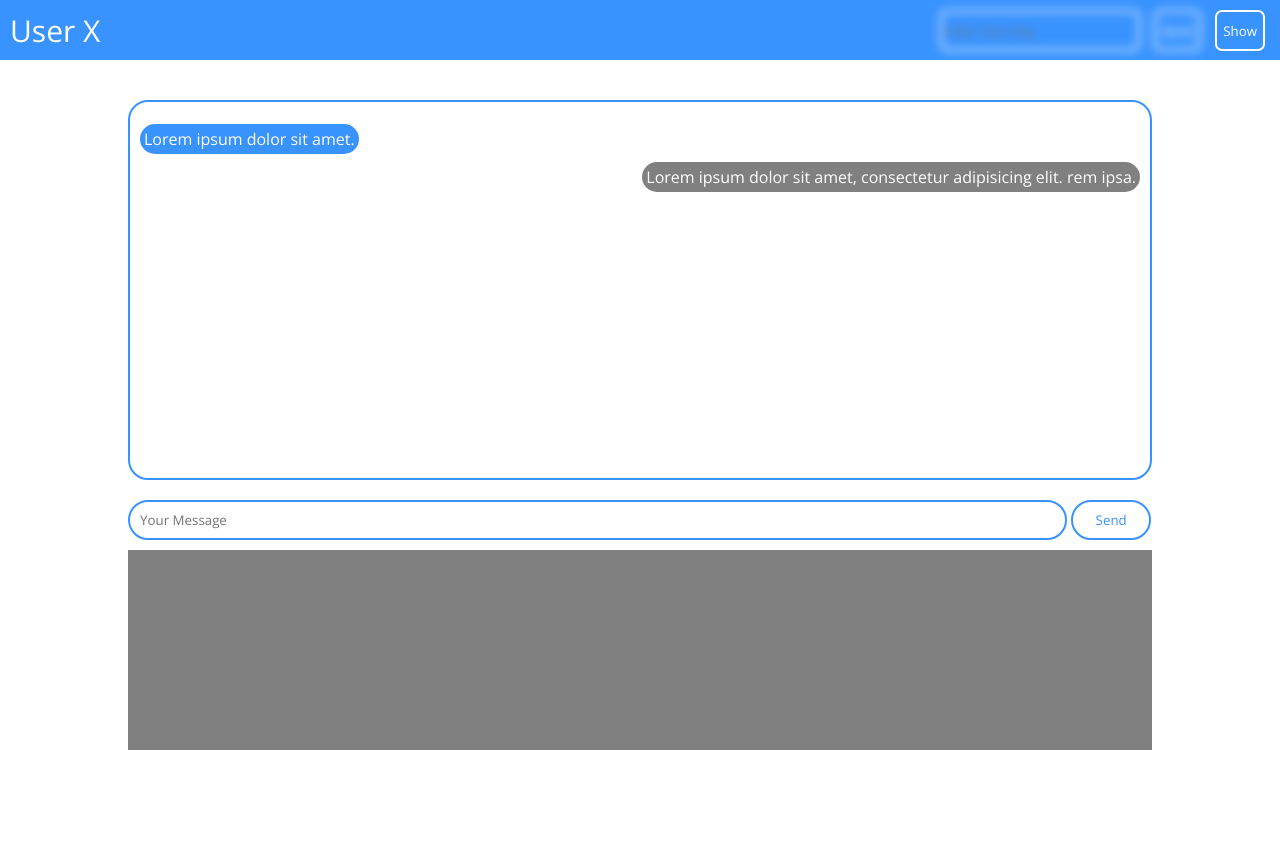
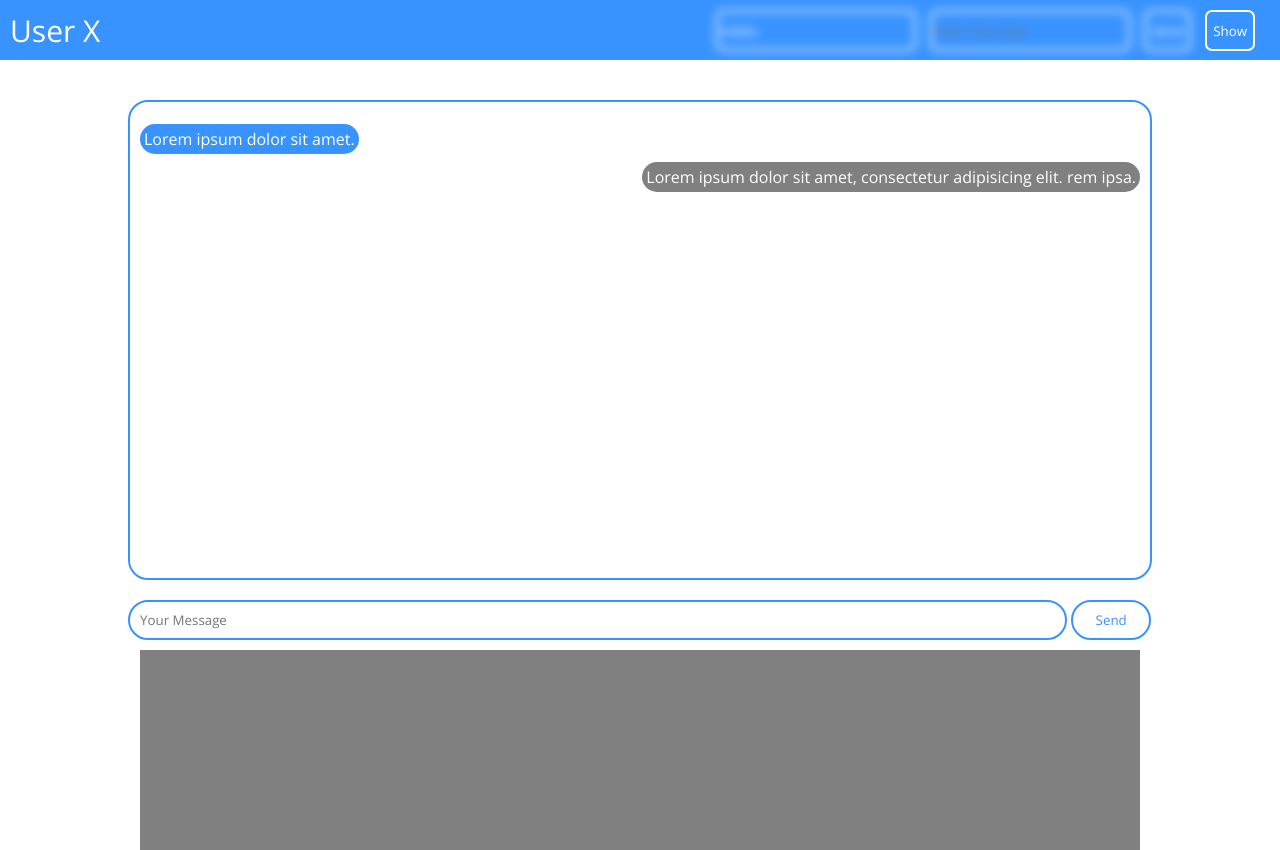
Before and after one commit to theConsite/chatson.io, a Flask app: page /chat_new in a window 1280 px wide. Before the commit the page ends 750 px from the top, so only its background shows below. Run offline with Flask 2, Linux system fonts and the light colour scheme.

Commit message:
chat fixes

```diff
--- a/static/css/chat_new.css
+++ b/static/css/chat_new.css
@@ -36,6 +36,9 @@ nav> #user{
     filter: blur(5px);
     pointer-events: none;
 }
+#chatWindow::-webkit-scrollbar{
+        width: 0
+    }
 #key >div, #key> button{
     display: inline-block;
 }
@@ -61,12 +64,13 @@ nav> #user{
     margin: 0 auto;
     background: gray;
     width: 80vw;
+    max-width: 1000px;
     height: 200px;
 }
 #chat{
     margin: 100px auto 50px auto;
     width: 80vw;
-    height: calc(100vh - 400px);
+    height: calc(100vh - 300px);
 }
 #chat input{
     height: 40px;
@@ -92,6 +96,7 @@ nav> #user{
     border: 2px solid #3993ff;
     border-radius: 20px;
     padding: 10px;
+    overflow-y: scroll;
 }
 
 #chatWindow span{
@@ -115,5 +120,8 @@ nav> #user{
     #hidden input{
     width: 200px;
 }
+    nav{
+        padding-right: 20px;
+    }
 
 }
--- a/static/js/chat_new.js
+++ b/static/js/chat_new.js
@@ -8,3 +8,8 @@ function toggleBlur(){
     }
 }
 alert("Podgląd layoutu, niepodpięte pod flaska")
+function bottomDiv(){
+    var objDiv = document.getElementById("chatWindow");
+    objDiv.scrollTop = objDiv.scrollHeight;
+}
+window.setInterval(bottomDiv,5000)
--- a/templates/chat_new.html
+++ b/templates/chat_new.html
@@ -15,6 +15,7 @@
         <div id="user">User X</div>
         <div id="key">
             <div id="hidden" class="blur">
+                   <input type="text" id="roomCode" value="mleko" disabled>
                 <input type="text" placeholder="Enter Your Key">
                 <button>Send</button>
             </div>
```
